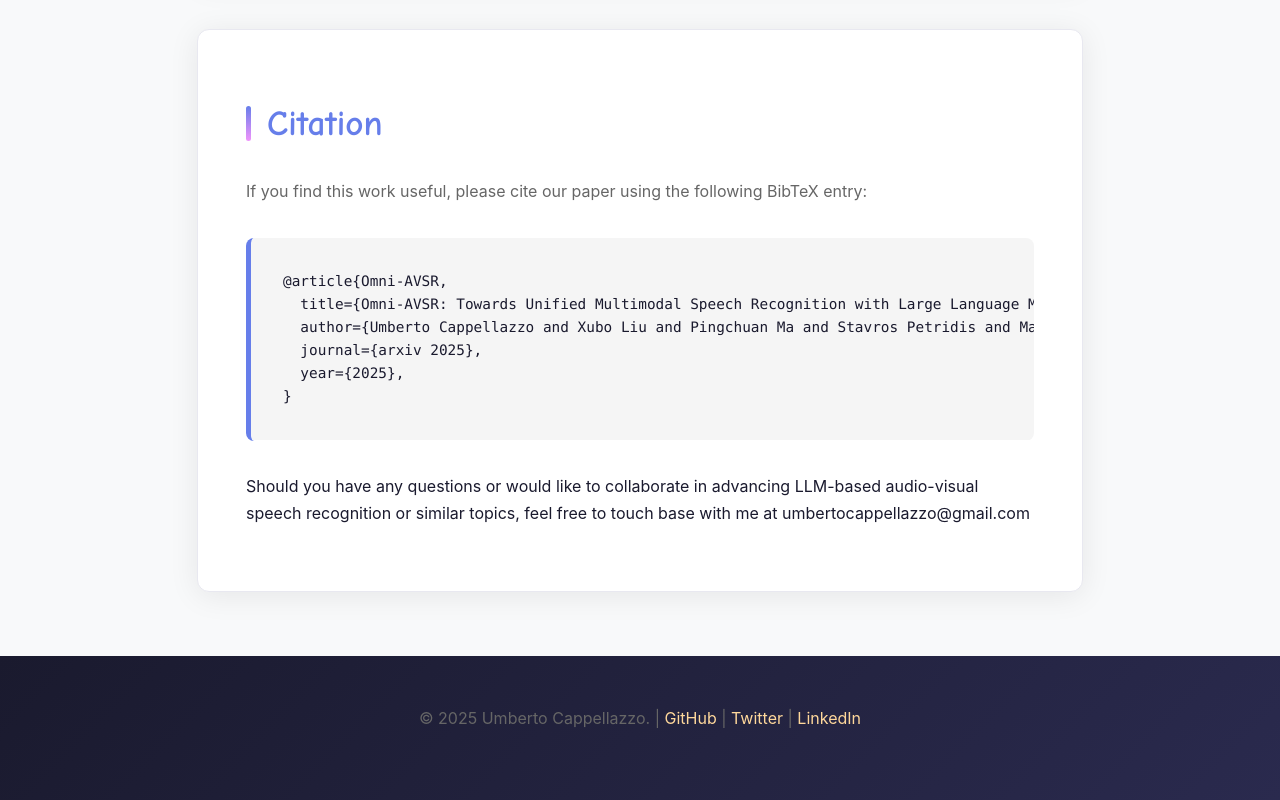
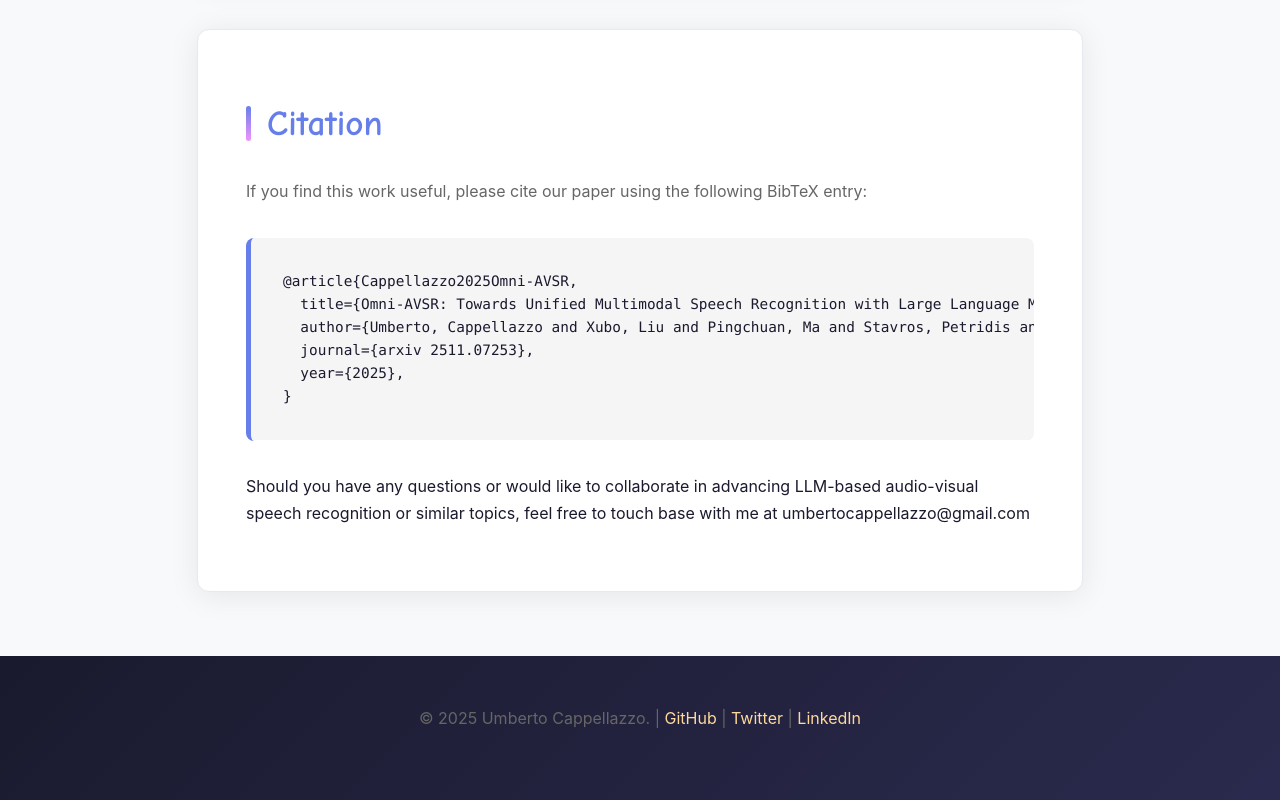
Before and after one commit to umbertocappellazzo/Omni-AVSR, a plain HTML site: page index.html in a window 1280 px wide. Shown: the part 10237-11037 px from the top of the page. Drawn offline with nearby package versions, Linux system fonts and the light colour scheme.

Commit message:
Added arxiv link.

```diff
--- a/index.html
+++ b/index.html
@@ -711,7 +711,7 @@
             <sup style="color:red;">&spades;</sup><span style="font-family:'Comic Sans MS';color:#343434;"> Imperial College London</span> &nbsp; <sup style="color:red;">&clubs;</sup><span style="font-family:'Comic Sans MS';color:#343434"> University of Surrey</span> &nbsp; <sup style="color:red;">&diams;</sup><span style="font-family:'Comic Sans MS';color:#343434"> NatWest AI Research</span>
         </div>
         <div class="paper-buttons">
-            <a href="#" class="paper-link" style="font-family:'Comic Sans MS'">📄 PDF Paper</a>
+            <a href="https://arxiv.org/abs/2511.07253" class="paper-link" style="font-family:'Comic Sans MS'">📄 PDF Paper</a>
             <a href="https://github.com/umbertocappellazzo/Omni-AVSR" class="paper-link" style="font-family:'Comic Sans MS'"><i class="fab fa-github"></i> Code & Weights</a>
         </div>
     </header>
@@ -1041,10 +1041,10 @@
             <h2 style="font-family:'Comic Sans MS'">Citation</h2>
             <p>If you find this work useful, please cite our paper using the following BibTeX entry:</p>
             <div class="citation-box">
-                <pre>@article{Omni-AVSR,
+                <pre>@article{Cappellazzo2025Omni-AVSR,
   title={Omni-AVSR: Towards Unified Multimodal Speech Recognition with Large Language Models},
-  author={Umberto Cappellazzo and Xubo Liu and Pingchuan Ma and Stavros Petridis and Maja Pantic},
-  journal={arxiv 2025},
+  author={Umberto, Cappellazzo and Xubo, Liu and Pingchuan, Ma and Stavros, Petridis and Maja, Pantic},
+  journal={arxiv 2511.07253},
   year={2025},
 }</pre>
             </div>
```
